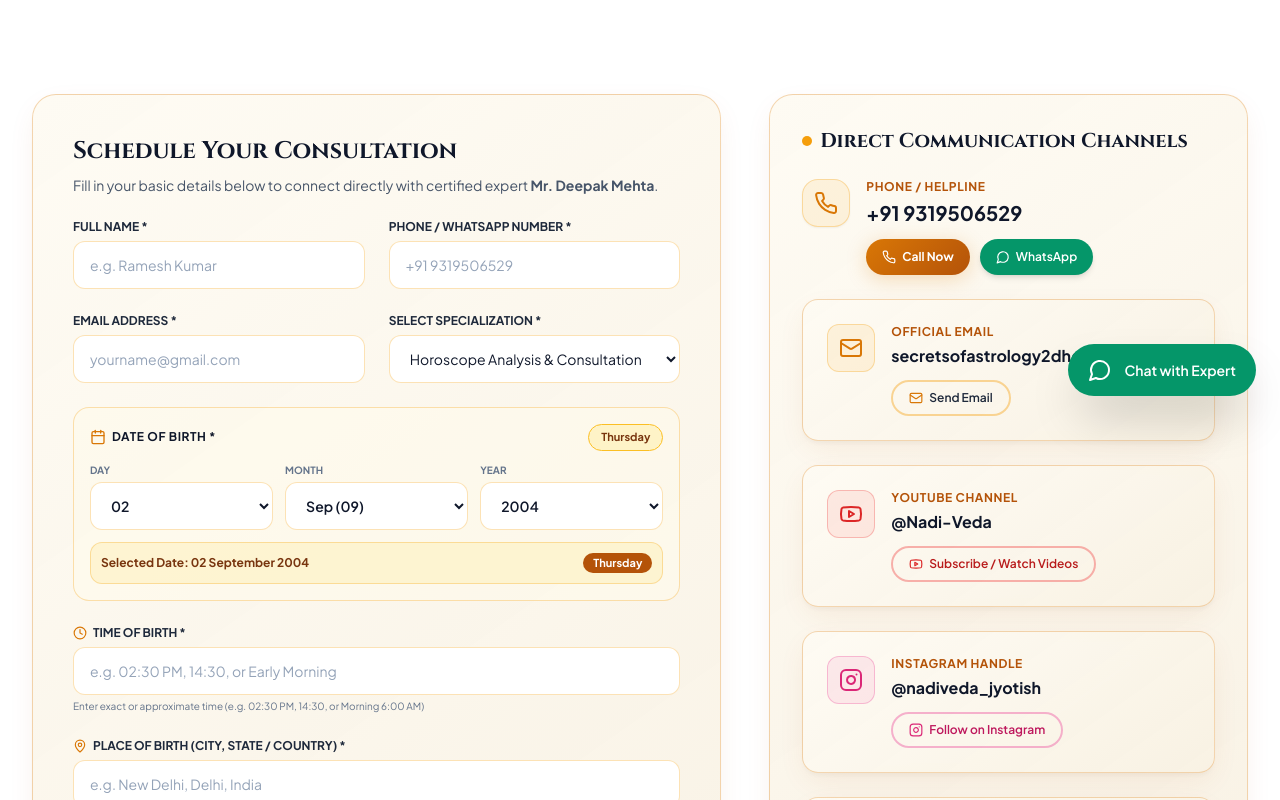
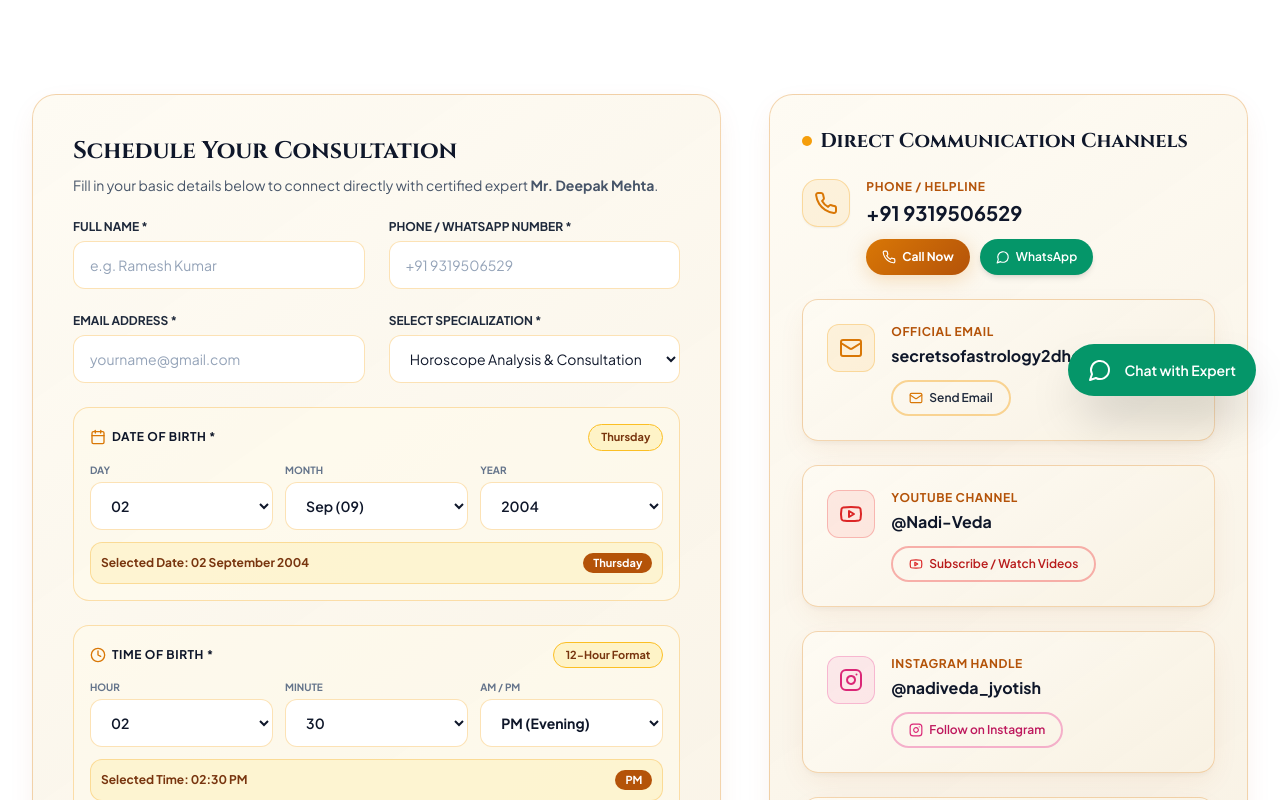
Before and after one commit to vanshrawat02/astrology-website, a Next.js app: page /contact in a window 1280 px wide. Shown: the part 380-1180 px from the top of the page. Built offline with nearby package versions, Linux system fonts and the light colour scheme.

Commit message:
Fix footer reveal effect, 12-hour Time of Birth picker, and social links arrangement

```diff
--- a/app/contact/page.tsx
+++ b/app/contact/page.tsx
@@ -22,7 +22,9 @@ function ContactForm() {
   const [dobMonth, setDobMonth] = useState("09");
   const [dobYear, setDobYear] = useState("2004");
 
-  const [tob, setTob] = useState("");
+  const [tobHour, setTobHour] = useState("02");
+  const [tobMinute, setTobMinute] = useState("30");
+  const [tobAmPm, setTobAmPm] = useState("PM");
 
   const [pob, setPob] = useState("");
   const [queries, setQueries] = useState("");
@@ -56,10 +58,11 @@ function ContactForm() {
   };
 
   const dobInfo = getFormattedDobInfo(dobDay, dobMonth, dobYear);
+  const formattedTobText = `${tobHour}:${tobMinute} ${tobAmPm}`;
 
   const handleSubmit = (e: React.FormEvent) => {
     e.preventDefault();
-    const textMessage = `*New Consultation Request*\n\n*Name:* ${fullName}\n*Phone:* ${phone}\n*Email:* ${email}\n*Specialization:* ${service}\n*Date of Birth:* ${dobInfo ? dobInfo.fullText : "N/A"}\n*Time of Birth:* ${tob || "N/A"}\n*Place of Birth:* ${pob || "N/A"}\n*Specific Queries:* ${queries || "N/A"}`;
+    const textMessage = `*New Consultation Request*\n\n*Name:* ${fullName}\n*Phone:* ${phone}\n*Email:* ${email}\n*Specialization:* ${service}\n*Date of Birth:* ${dobInfo ? dobInfo.fullText : "N/A"}\n*Time of Birth:* ${formattedTobText}\n*Place of Birth:* ${pob || "N/A"}\n*Specific Queries:* ${queries || "N/A"}`;
     const encodedText = encodeURIComponent(textMessage);
     const whatsappUrl = `https://wa.me/919319506529?text=${encodedText}`;
     window.open(whatsappUrl, "_blank");
@@ -222,22 +225,68 @@ function ContactForm() {
             )}
           </div>
 
-          {/* TIME OF BIRTH (SIMPLE & EFFORTLESS) */}
-          <div className="min-w-0">
-            <label htmlFor="tob" className="flex items-center gap-1.5 text-xs font-bold text-slate-800 uppercase mb-1.5">
-              <Clock className="w-3.5 h-3.5 text-amber-600" />
-              <span>Time of Birth *</span>
-            </label>
-            <Input
-              id="tob"
-              type="text"
-              required
-              placeholder="e.g. 02:30 PM, 14:30, or Early Morning"
-              className="bg-white border-amber-500/30 text-slate-900 placeholder:text-slate-400 text-xs sm:text-sm w-full min-w-0"
-              value={tob}
-              onChange={(e) => setTob(e.target.value)}
-            />
-            <span className="text-[10px] text-slate-500 block mt-1">Enter exact or approximate time (e.g. 02:30 PM, 14:30, or Morning 6:00 AM)</span>
+          {/* TIME OF BIRTH SELECTOR (12-HOUR CLOCK WITH HOUR / MINUTE / AM-PM) */}
+          <div className="min-w-0 p-4 rounded-2xl bg-amber-50/50 border border-amber-500/30 space-y-3">
+            <div className="flex items-center justify-between">
+              <label className="flex items-center gap-1.5 text-xs font-bold text-slate-900 uppercase tracking-wider">
+                <Clock className="w-4 h-4 text-amber-600" />
+                <span>Time of Birth *</span>
+              </label>
+              <Badge className="bg-amber-100 border border-amber-400 text-amber-900 text-[11px] font-bold">
+                12-Hour Format
+              </Badge>
+            </div>
+
+            <div className="grid grid-cols-3 gap-2 sm:gap-3">
+              {/* HOUR */}
+              <div>
+                <span className="text-[10px] font-bold text-slate-500 uppercase block mb-1">Hour</span>
+                <Select
+                  value={tobHour}
+                  onChange={(e) => setTobHour(e.target.value)}
+                  className="bg-white border-amber-500/30 text-slate-900 text-xs sm:text-sm font-semibold w-full"
+                >
+                  {Array.from({ length: 12 }, (_, i) => {
+                    const val = (i + 1).toString().padStart(2, "0");
+                    return <option key={val} value={val}>{val}</option>;
+                  })}
+                </Select>
+              </div>
+
+              {/* MINUTE */}
+              <div>
+                <span className="text-[10px] font-bold text-slate-500 uppercase block mb-1">Minute</span>
+                <Select
+                  value={tobMinute}
+                  onChange={(e) => setTobMinute(e.target.value)}
+                  className="bg-white border-amber-500/30 text-slate-900 text-xs sm:text-sm font-semibold w-full"
+                >
+                  {Array.from({ length: 60 }, (_, i) => {
+                    const val = i.toString().padStart(2, "0");
+                    return <option key={val} value={val}>{val}</option>;
+                  })}
+                </Select>
+              </div>
+
+              {/* AM / PM */}
+              <div>
+                <span className="text-[10px] font-bold text-slate-500 uppercase block mb-1">AM / PM</span>
+                <Select
+                  value={tobAmPm}
+                  onChange={(e) => setTobAmPm(e.target.value)}
+                  className="bg-white border-amber-500/30 text-slate-900 text-xs sm:text-sm font-bold w-full"
+                >
+                  <option value="AM">AM (Morning)</option>
+                  <option value="PM">PM (Evening)</option>
+                </Select>
+              </div>
+            </div>
+
+            {/* SELECTED TIME BADGE DISPLAY */}
+            <div className="p-2.5 rounded-xl bg-amber-100/70 border border-amber-500/30 text-amber-900 text-xs font-bold flex items-center justify-between">
+              <span>Selected Time: {tobHour}:{tobMinute} {tobAmPm}</span>
+              <span className="px-2.5 py-0.5 rounded-md bg-amber-700 text-white text-[11px] font-extrabold">{tobAmPm}</span>
+            </div>
           </div>
 
           {/* PLACE OF BIRTH */}
--- a/app/layout.tsx
+++ b/app/layout.tsx
@@ -32,15 +32,15 @@ export default function RootLayout({
 }>) {
   return (
     <html lang="en" className={`scroll-smooth ${cinzel.variable} ${plusJakartaSans.variable}`}>
-      <body className="font-sans antialiased bg-[#060718] text-slate-900 flex flex-col min-h-screen">
+      <body className="font-sans antialiased bg-[#060718] text-slate-900 min-h-screen flex flex-col">
         {/* Main Content Box (Slides over Footer with bottom shadow) */}
-        <div className="relative z-10 bg-white shadow-2xl flex-1 flex flex-col min-h-screen">
+        <div className="relative z-10 bg-white shadow-[0_25px_60px_-15px_rgba(0,0,0,0.5)] mb-[580px] md:mb-[480px] lg:mb-[400px] min-h-screen flex flex-col">
           <Header />
           <main className="flex-1">{children}</main>
         </div>
 
-        {/* Footer Reveal (Sticky bottom-0 z-0 smoothly uncovered as page content moves up) */}
-        <div className="sticky bottom-0 z-0 w-full">
+        {/* Footer Reveal (Fixed bottom-0 z-0 smoothly uncovered as page content moves up) */}
+        <div className="fixed bottom-0 left-0 right-0 z-0 w-full">
           <Footer />
         </div>
 
--- a/components/footer.tsx
+++ b/components/footer.tsx
@@ -33,37 +33,45 @@ export function Footer() {
             <p className="text-xs text-slate-400 leading-relaxed">
               Empowering lives with authentic Vedic Astrology insights, Bhrigu Nandi Nadi readings, and effective practical remedies by certified expert <strong>Mr. Deepak Mehta</strong>.
             </p>
-            <div className="flex flex-wrap items-center gap-2 pt-2">
+            <div className="pt-2">
+              <span className="text-[11px] font-bold text-slate-400 uppercase tracking-wider block mb-2">Connect With Us</span>
+              <div className="grid grid-cols-2 gap-2 max-w-[280px]">
+                {/* 1. WhatsApp */}
                 <a
                   href={`https://wa.me/919319506529?text=Hi%20Nadiveda,%20I%20would%20like%20to%20book%20a%20consultation.`}
                   target="_blank"
                   rel="noopener noreferrer"
-                className="hover:text-amber-300 transition-colors flex items-center gap-1.5 text-xs font-semibold text-emerald-400 bg-emerald-950/60 border border-emerald-500/30 px-3 py-1.5 rounded-full"
+                  className="flex items-center gap-2 text-xs font-bold text-emerald-400 bg-emerald-950/40 border border-emerald-500/50 hover:bg-emerald-900/60 px-3.5 py-2 rounded-full transition-all shadow-sm"
                   aria-label="WhatsApp"
                 >
-                <MessageCircle className="w-3.5 h-3.5 text-emerald-400" />
+                  <MessageCircle className="w-4 h-4 text-emerald-400 shrink-0" />
                   <span>WhatsApp</span>
                 </a>
+
+                {/* 2. YouTube */}
                 <a
                   href={youtubeUrl}
                   target="_blank"
                   rel="noopener noreferrer"
-                className="hover:text-red-300 transition-colors flex items-center gap-1.5 text-xs font-semibold text-red-400 bg-red-950/60 border border-red-500/30 px-3 py-1.5 rounded-full"
+                  className="flex items-center gap-2 text-xs font-bold text-red-400 bg-red-950/40 border border-red-500/50 hover:bg-red-900/60 px-3.5 py-2 rounded-full transition-all shadow-sm"
                   aria-label="YouTube Channel"
                 >
-                <Youtube className="w-3.5 h-3.5 text-red-400" />
+                  <Youtube className="w-4 h-4 text-red-400 shrink-0" />
                   <span>YouTube</span>
                 </a>
+
+                {/* 3. Instagram */}
                 <a
                   href={instagramUrl}
                   target="_blank"
                   rel="noopener noreferrer"
-                className="hover:text-pink-300 transition-colors flex items-center gap-1.5 text-xs font-semibold text-pink-400 bg-pink-950/60 border border-pink-500/30 px-3 py-1.5 rounded-full"
+                  className="flex items-center gap-2 text-xs font-bold text-pink-400 bg-pink-950/40 border border-pink-500/50 hover:bg-pink-900/60 px-3.5 py-2 rounded-full transition-all shadow-sm col-span-1"
                   aria-label="Instagram Profile"
                 >
-                <Instagram className="w-3.5 h-3.5 text-pink-400" />
+                  <Instagram className="w-4 h-4 text-pink-400 shrink-0" />
                   <span>Instagram</span>
                 </a>
+              </div>
             </div>
           </div>
 
```
Lines whose indentation alone changed are shown as unchanged.
